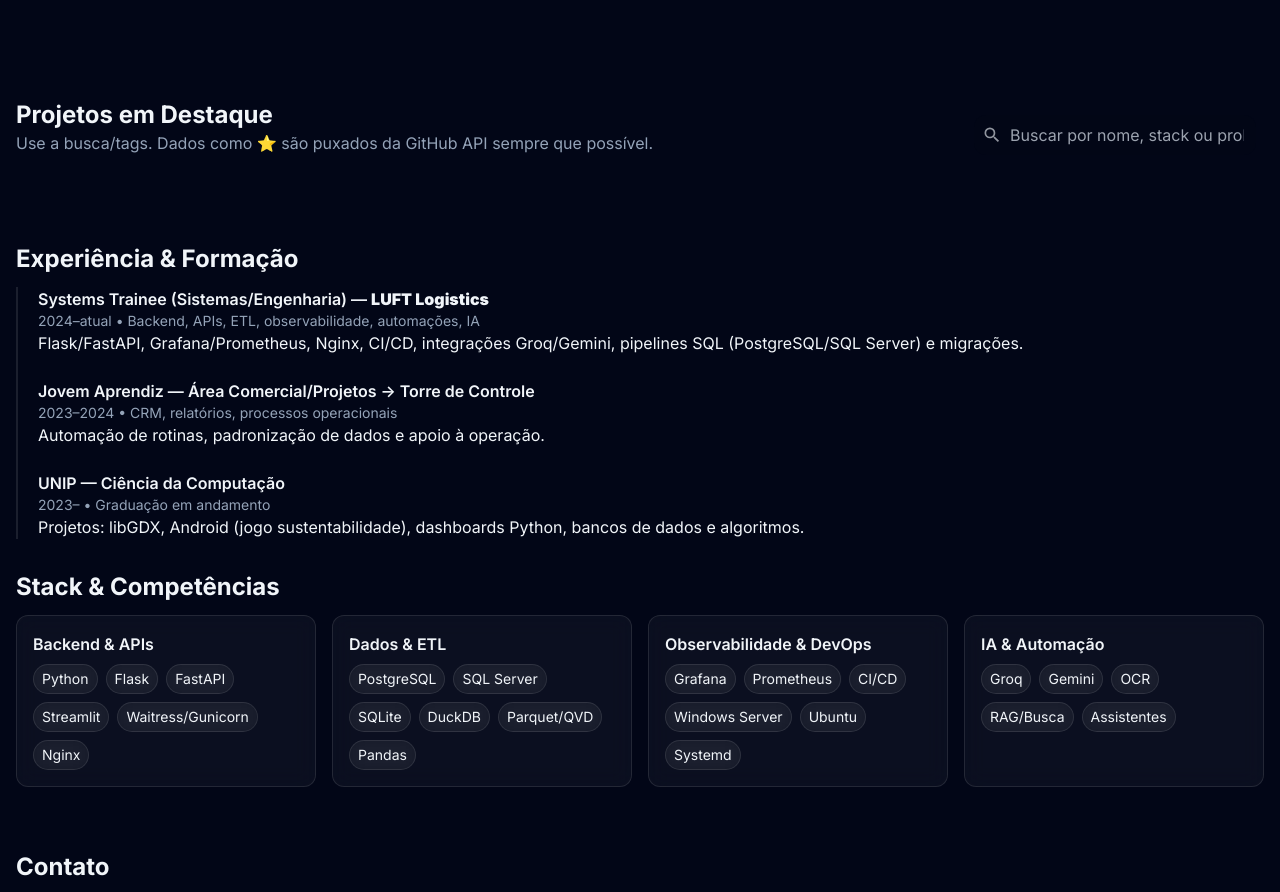
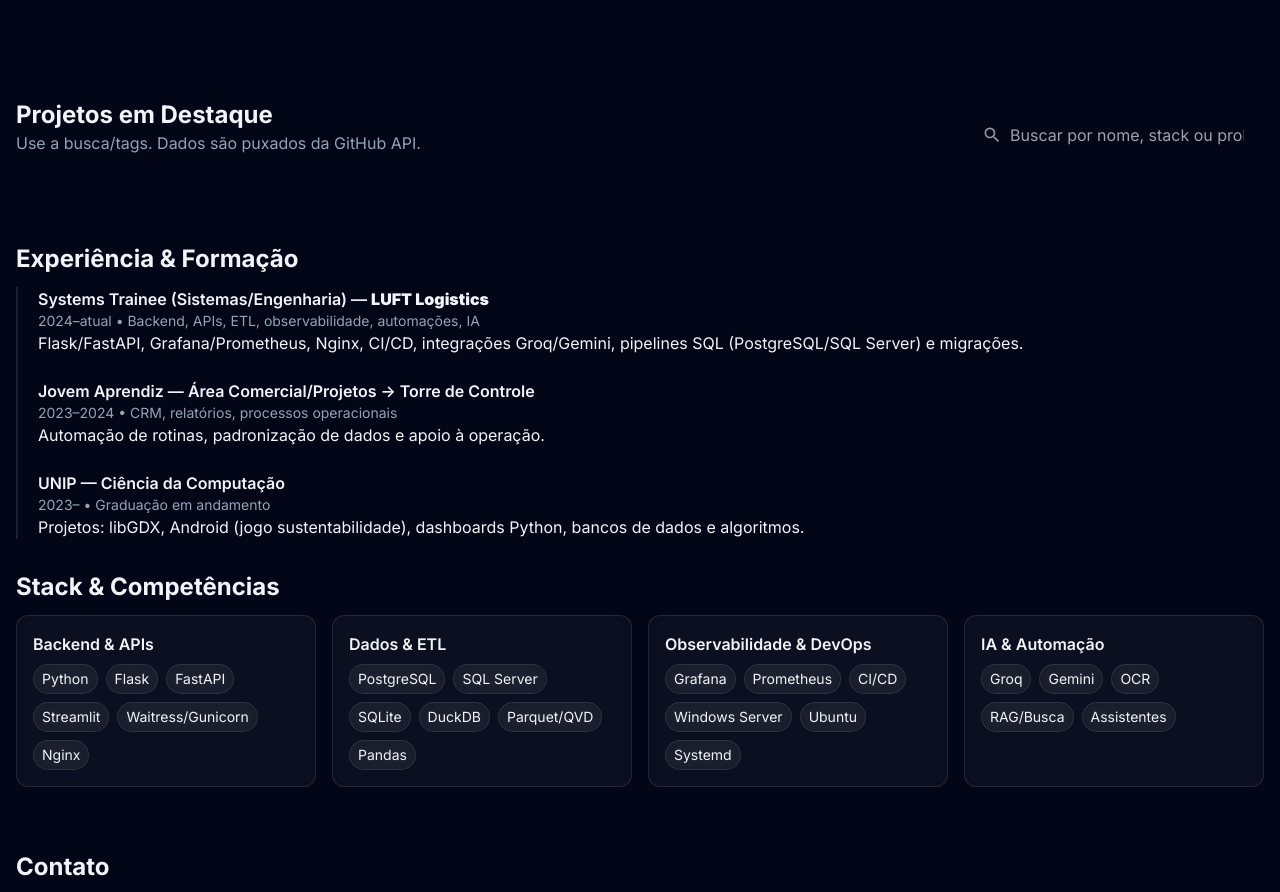
Before and after one commit to Widson64x/Widson.Araujo, a plain HTML site: page index.html in a window 1280 px wide. Shown: the part 1220-2112 px from the top of the page. Drawn offline with nearby package versions, Linux system fonts and the light colour scheme.

Commit message:
Update index.html

```diff
--- a/index.html
+++ b/index.html
@@ -152,7 +152,7 @@
     <div class="flex items-end justify-between gap-4 flex-wrap">
       <div>
         <h3 class="text-2xl font-bold">Projetos em Destaque</h3>
-        <p class="text-muted">Use a busca/tags. Dados como ⭐ são puxados da GitHub API sempre que possível.</p>
+        <p class="text-muted">Use a busca/tags. Dados são puxados da GitHub API.</p>
       </div>
       <div class="flex items-center gap-2 no-print">
         <div class="relative">
```
